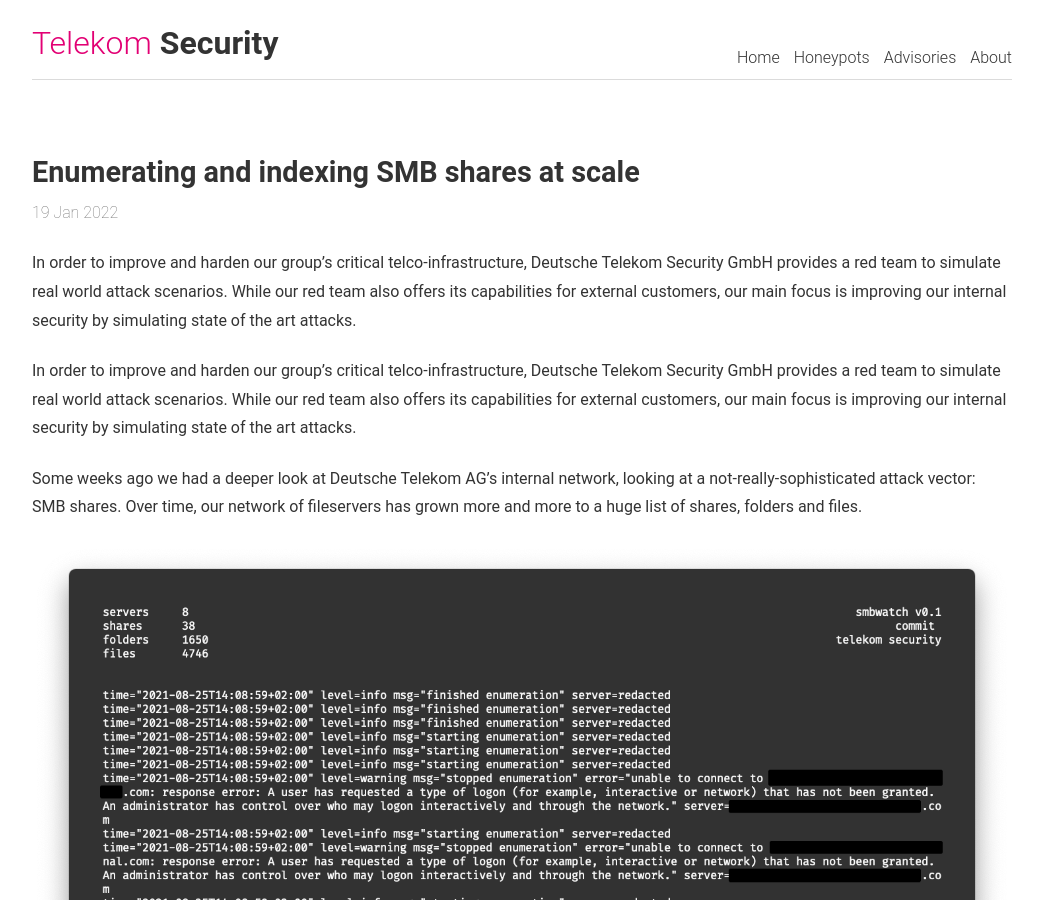
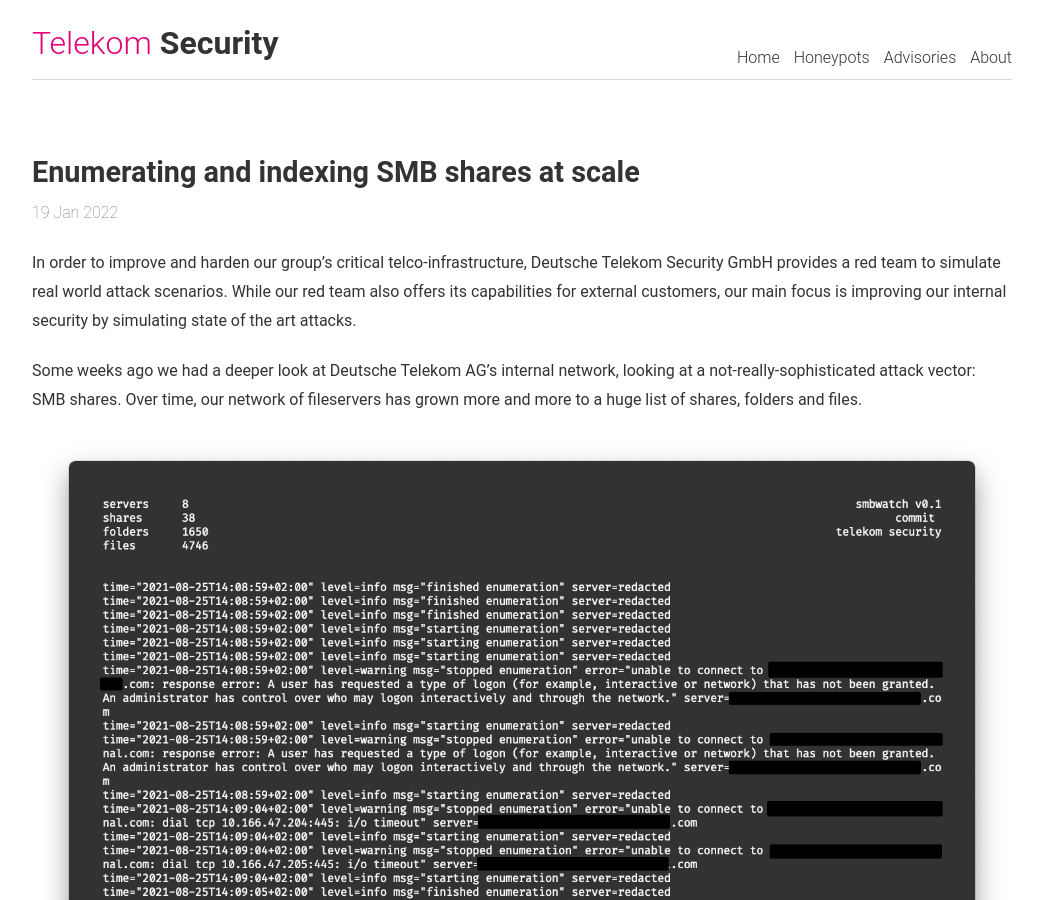
Before and after one commit to telekom-security/telekom-security.github.io, a Jekyll site: the page built from _posts/2022-01-19-enumerating-and-indexing-smb-fileshares-with-smbwatch.md, in a window 1280 px wide and 900 px high. Shown: the whole window, without its empty margins (118-1161 px from the left). Built offline with Jekyll 4.4.1, drawn with Linux system fonts in a browser that asks for light colours.

Commit message:
fix smbwatch copypaste

```diff
--- a/_posts/2022-01-19-enumerating-and-indexing-smb-fileshares-with-smbwatch.md
+++ b/_posts/2022-01-19-enumerating-and-indexing-smb-fileshares-with-smbwatch.md
@@ -12,12 +12,6 @@
 state of the art attacks.
 
 <!--more-->
-
-In order to improve and harden our group’s critical telco-infrastructure,
-Deutsche Telekom Security GmbH provides a red team to simulate real world
-attack scenarios. While our red team also offers its capabilities for external
-customers, our main focus is improving our internal security by simulating
-state of the art attacks.
 
 Some weeks ago we had a deeper look at Deutsche Telekom AG’s internal network,
 looking at a not-really-sophisticated attack vector: SMB shares. Over time, our
```
